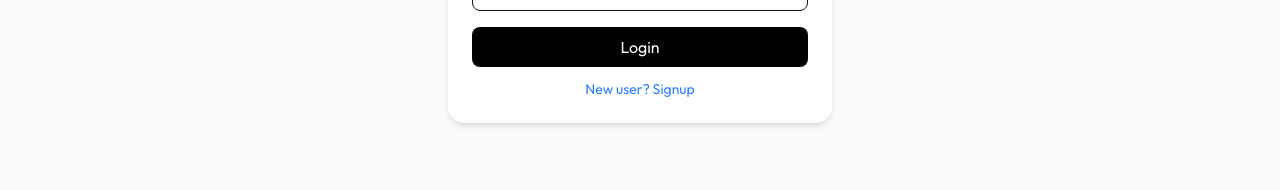
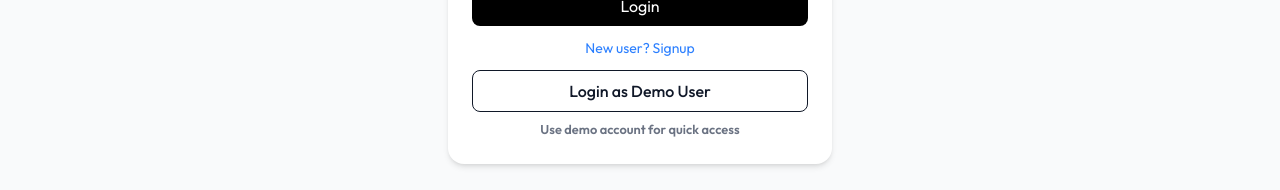
Before and after one commit to kirtan533/recipe_app, a Next.js app: page /login in a window 1280 px wide. Shown: the part 435-625 px from the top of the page. Built offline with nearby package versions, Linux system fonts and the light colour scheme; no server answers.

Commit message:
added demo user on login page

```diff
--- a/src/app/(auth)/login/page.js
+++ b/src/app/(auth)/login/page.js
@@ -32,7 +32,18 @@
       await login(data.email, data.password);
       toast.success("Login successful 🎉");
       reset();
-      router.push("/");
+      router.replace("/");
+    } catch (error) {
+      toast.error(error.message);
+    }
+  };
+
+  const handleDemoLogin = async () => {
+    try {
+      await login("demo@gmail.com", "123456");
+      toast.success("Demo login successful 🚀");
+      reset();
+      router.replace("/");
     } catch (error) {
       toast.error(error.message);
     }
@@ -91,6 +102,16 @@
         >
           New user? Signup
         </p>
+        <button
+          type="button"
+          onClick={handleDemoLogin}
+          className="w-full mt-3 border py-2 rounded-lg hover:bg-gray-100 dark:hover:text-gray-400 transition font-medium"
+        >
+          Login as Demo User
+        </button>
+        <p className="text-[.8rem] text-gray-500 mt-2 text-center font-semibold">
+          Use demo account for quick access
+        </p>
       </form>
     </div>
   );
```
